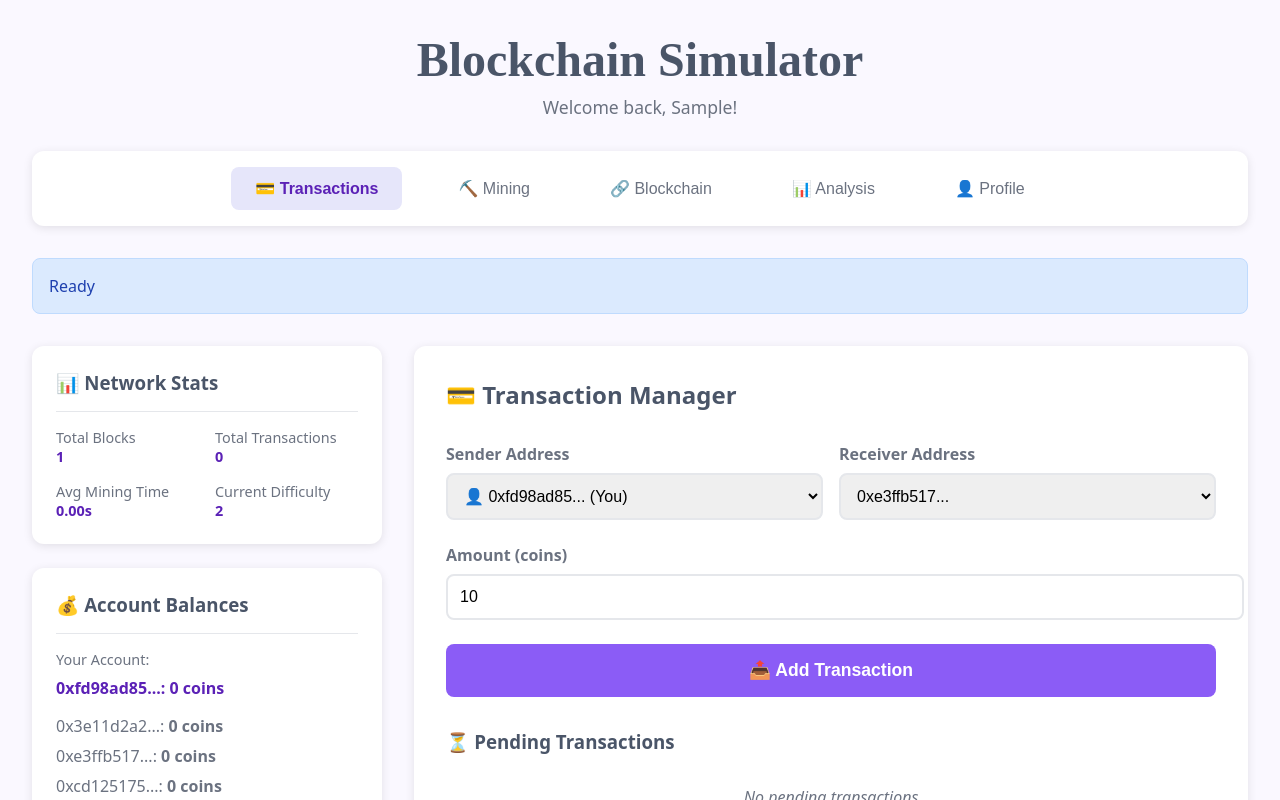
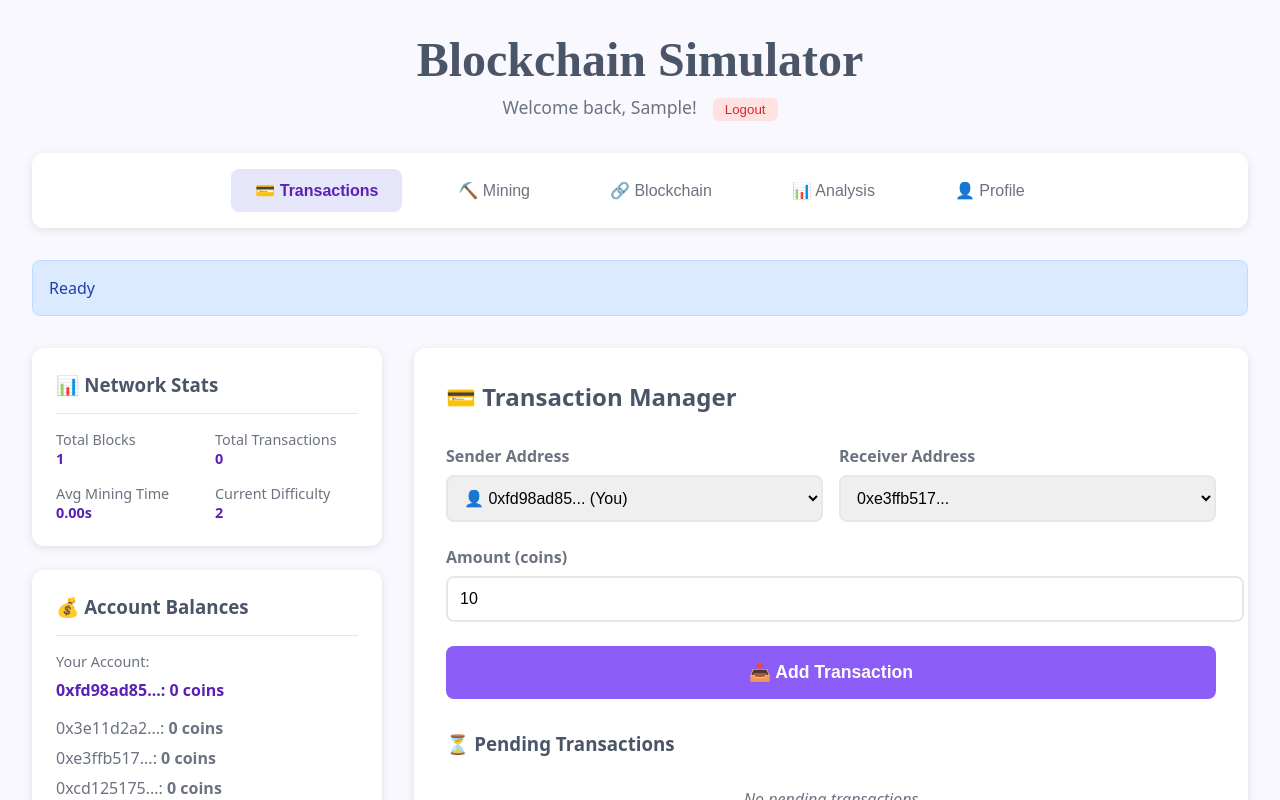
Before and after one commit to mrudulareddy-78/Blockchain-hashing-simulator, a React (Create React App) app: page / in a window 1280 px wide. Both pictures are taken after typing "Sample", "Sample123" into the empty fields and a click on the button "LOGIN". Shown: the top 800 px of the page. Built offline with nearby package versions, Linux system fonts and the light colour scheme.

Commit message:
logout handled

```diff
--- a/src/App.js
+++ b/src/App.js
@@ -832,9 +832,24 @@ function App() {
   }}>
     Blockchain Simulator
   </h1>
-          <p style={{ color: '#6b7280', fontSize: '1.1rem', margin: 0 }}>
+  <div>
+    <p style={{ color: '#6b7280', fontSize: '1.1rem', display: 'inline', marginRight: '1rem' }}>
       Welcome back, {currentUser}!
     </p>
+    <button
+      onClick={handleLogout}
+      style={{
+        padding: '0.25rem 0.75rem',
+        backgroundColor: '#fee2e2',
+        color: '#dc2626',
+        border: 'none',
+        borderRadius: '6px',
+        cursor: 'pointer'
+      }}
+    >
+      Logout
+    </button>
+  </div>
 </div>
 
         {/* Navigation Menu */}
```
Lines whose indentation alone changed are shown as unchanged.
